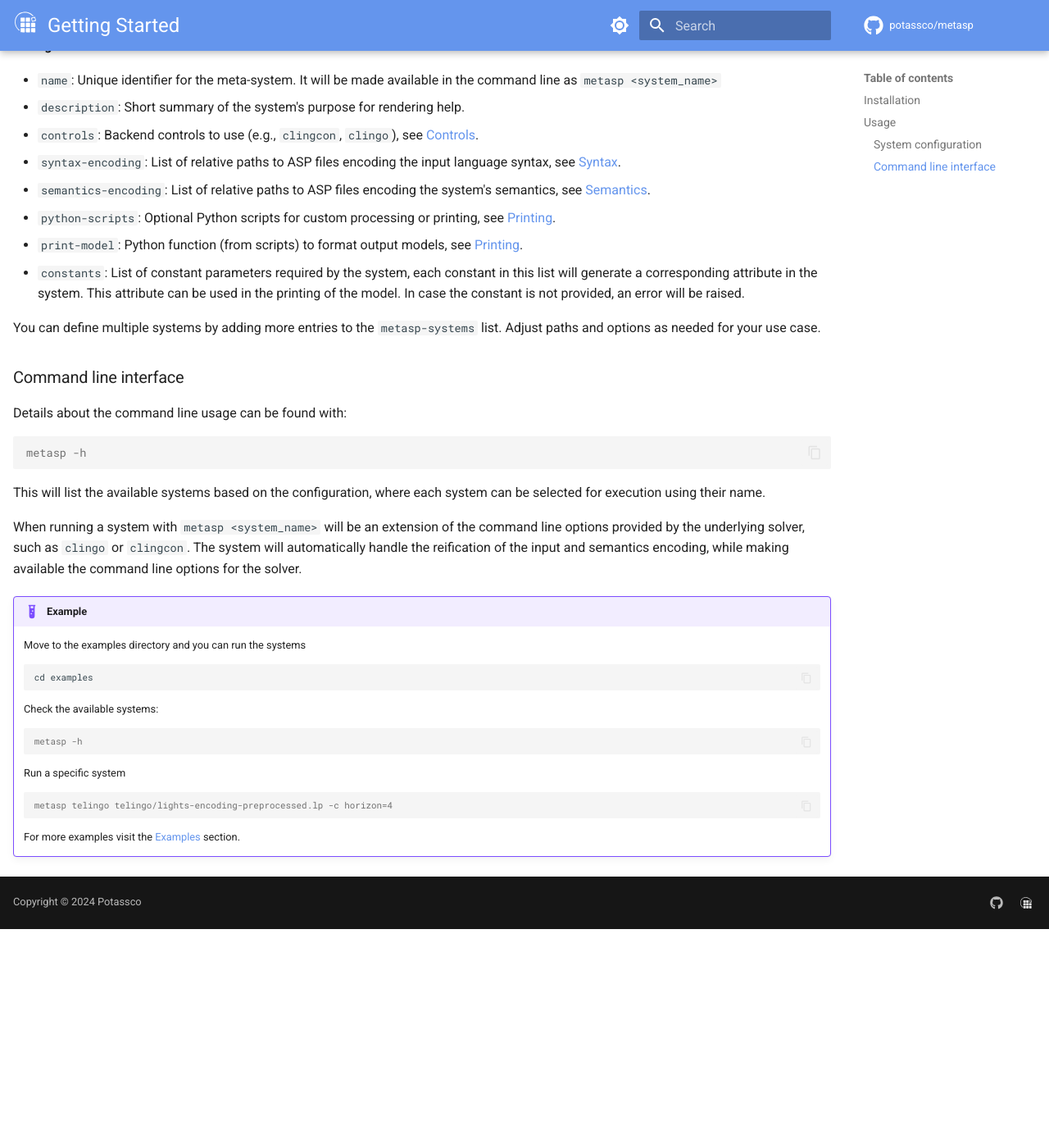
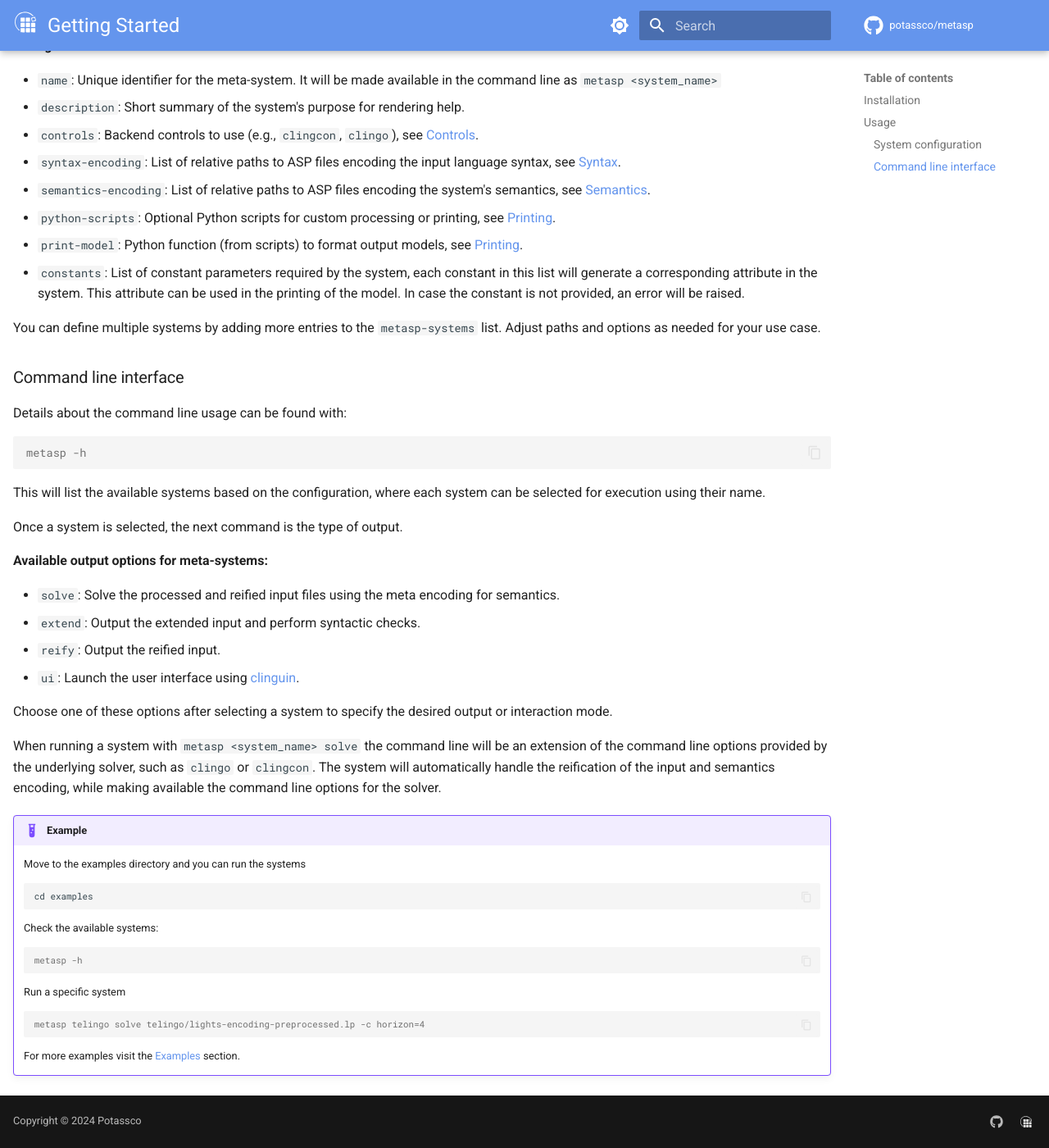
Before and after one commit to potassco/metasp, an MkDocs documentation site: the page built from docs/getting_started.md, in a window 1280 px wide and 1400 px high, scrolled down 953 px. Shown: the whole window at 82% size. Built offline with MkDocs 1.6.1 and Material for MkDocs 9.7.7, drawn with Linux system fonts in a browser that asks for light colours; comment, search, counter and statistics services are not loaded; before the commit the page ends 2086 px from its top, so only the background shows below that.

Commit message:
Docs update

````diff
--- a/docs/getting_started.md
+++ b/docs/getting_started.md
@@ -77,7 +77,18 @@ metasp -h
 
 This will list the available systems based on the configuration, where each system can be selected for execution using their name.
 
-When running a system with `metasp <system_name>` will be an extension of the command line options provided by the underlying solver, such as `clingo` or `clingcon`. The system will automatically handle the reification of the input and semantics encoding, while making available the command line options for the solver.
+Once a system is selected, the next command is the type of output.
+
+**Available output options for meta-systems:**
+
+- `solve`: Solve the processed and reified input files using the meta encoding for semantics.
+- `extend`: Output the extended input and perform syntactic checks.
+- `reify`: Output the reified input.
+- `ui`: Launch the user interface using [clinguin](https://clinguin.readthedocs.io/en/latest/).
+
+Choose one of these options after selecting a system to specify the desired output or interaction mode.
+
+When running a system with `metasp <system_name> solve` the command line will be an extension of the command line options provided by the underlying solver, such as `clingo` or `clingcon`. The system will automatically handle the reification of the input and semantics encoding, while making available the command line options for the solver.
 
 !!! example
 
@@ -96,7 +107,7 @@ When running a system with `metasp <system_name>` will be an extension of the co
     Run a specific system
 
     ```console
-    metasp telingo telingo/lights-encoding-preprocessed.lp -c horizon=4
+    metasp telingo solve telingo/lights-encoding-preprocessed.lp -c horizon=4
     ```
 
     For more examples visit the [Examples](examples/index.md) section.
````
Also changed, not shown: examples/delingo/README.md (+1 -1 lines), examples/melingo/README.md (+1 -1 lines), examples/telingo/README.md (+1 -1 lines).
